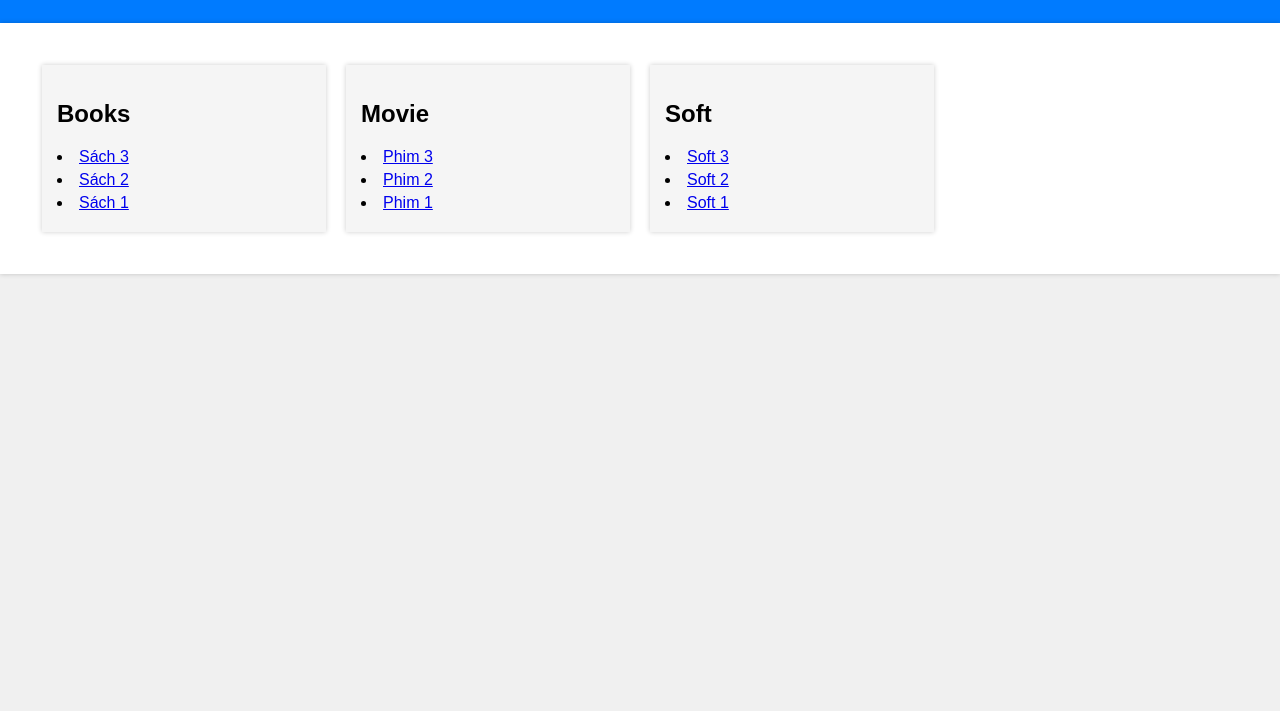
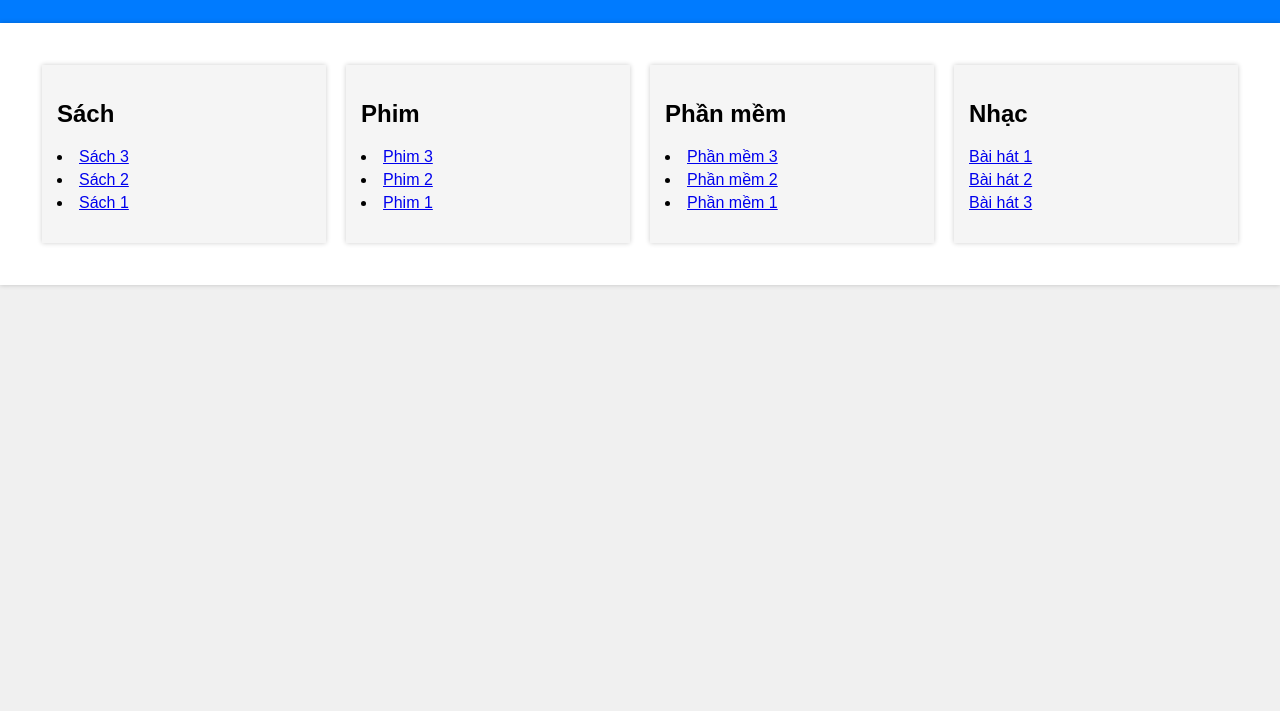
Before and after one commit to HeoMunMun/kholink, a plain HTML site: page index.html in a window 1280 px wide. Shown: the part 89-800 px from the top of the page. Drawn offline with Linux system fonts and the light colour scheme.

Commit message:
Update index.html

```diff
--- a/index.html
+++ b/index.html
@@ -8,35 +8,47 @@
 </head>
 <body>
     <header>
-        <h1>Chào mừng bạn đến với Kho Link</h1>
+        <h1>Chào mừng bạn đến với trang web đơn giản</h1>
     </header>
     <main>
         <div class="content">
+            <!-- Cột "books" -->
             <div class="column" id="books">
-                <!-- Danh sách sách -->
-                <h2>Books</h2>
+                <h2>Sách</h2>
                 <ul>
                     <li><a href="link_sach_1.html" target="_blank">Sách 1</a></li>
-					<li><a href="link_sach_2.html" target="_blank">Sách 2</a></li>
-					<li><a href="link_sach_3.html" target="_blank">Sách 3</a></li>
+                    <li><a href="link_sach_2.html" target="_blank">Sách 2</a></li>
+                    <li><a href="link_sach_3.html" target="_blank">Sách 3</a></li>
                 </ul>
             </div>
+
+            <!-- Cột "movie" -->
             <div class="column" id="movie">
-                <!-- Danh sách phim -->
-                <h2>Movie</h2>
+                <h2>Phim</h2>
                 <ul>
                     <li><a href="link_phim_1.html" target="_blank">Phim 1</a></li>
-					<li><a href="link_phim_2.html" target="_blank">Phim 2</a></li>
-					<li><a href="link_phim_3.html" target="_blank">Phim 3</a></li>
+                    <li><a href="link_phim_2.html" target="_blank">Phim 2</a></li>
+                    <li><a href="link_phim_3.html" target="_blank">Phim 3</a></li>
                 </ul>
             </div>
+
+            <!-- Cột "soft" -->
             <div class="column" id="soft">
-                <!-- Danh sách phần mềm -->
-                <h2>Soft</h2>
+                <h2>Phần mềm</h2>
                 <ul>
-                    <li><a href="link_soft_1.html" target="_blank">Soft 1</a></li>
-					<li><a href="link_soft_2.html" target="_blank">Soft 2</a></li>
-					<li><a href="link_soft_3.html" target="_blank">Soft 3</a></li>
+                    <li><a href="link_phanmem_1.html" target="_blank">Phần mềm 1</a></li>
+                    <li><a href="link_phanmem_2.html" target="_blank">Phần mềm 2</a></li>
+                    <li><a href="link_phanmem_3.html" target="_blank">Phần mềm 3</a></li>
+                </ul>
+            </div>
+
+            <!-- Cột "music" -->
+            <div class="column" id="music">
+                <h2>Nhạc</h2>
+                <ul>
+                    <li><a href="link_nhac_1.html" target="_blank">Bài hát 1</a></li>
+                    <li><a href="link_nhac_2.html" target="_blank">Bài hát 2</a></li>
+                    <li><a href="link_nhac_3.html" target="_blank">Bài hát 3</a></li>
                 </ul>
             </div>
         </div>
```
